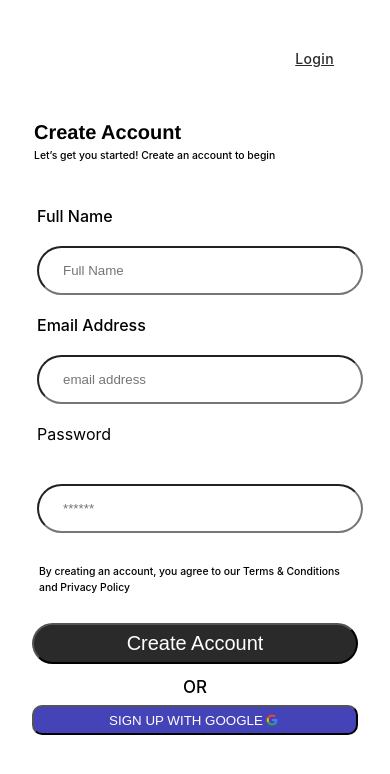
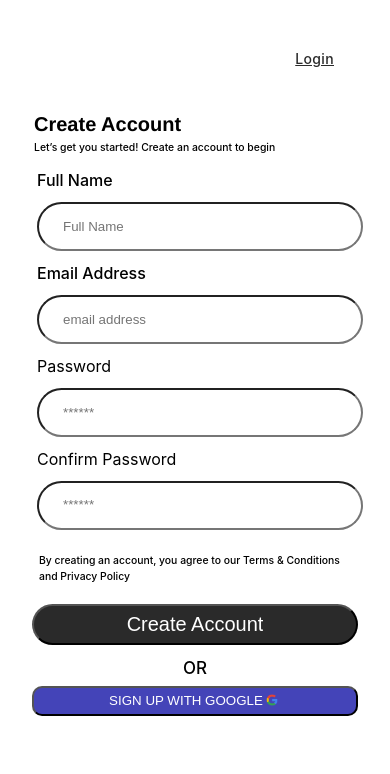
Before and after one commit to Team-xyzdev/iSELL, a React (Create React App) app: page /register in a window 390 px wide. Shown: the top 774 px of the page. Built offline with nearby package versions, Linux system fonts and the light colour scheme.

Commit message:
adding firebase signup 💳

```diff
--- a/src/Components/Register/Register.tsx
+++ b/src/Components/Register/Register.tsx
@@ -4,6 +4,7 @@
 //import relevant firebase module
 import {
   signInWithGooglePopup,
+  createAuthUserWithEmailAndPassword,
   createUserDocumentFromAuth,
   checkverification
 } from '../../firebase/firebase.utils';
@@ -27,6 +28,9 @@ const Register = () => {
     password: "",
     confirm_password : ""
   });
+
+  // getting values for each
+  const{username, email, password, confirm_password} = values;
 
   // initial states
   const [errors, setErrors] = useState({});
@@ -54,8 +58,25 @@ const Register = () => {
   };
 
   // handle form submit
-  const handleSubmit = (e: React.FormEvent<HTMLFormElement>) => {
+  const handleSubmit = async (e: React.FormEvent<HTMLFormElement>) => {
     e.preventDefault();
+    if (password !== confirm_password) {
+      alert('passwords do not match');
+      return;
+    }
+// create user
+   try {
+    const {user} :any["user"]= await createAuthUserWithEmailAndPassword(
+      email,
+      password
+    );
+
+    console.log(user, 'user');
+   }
+   catch(error) {
+
+   }
+
     setErrors(validateInfo(values));
     setIsSubmitting(true);
   };
@@ -64,7 +85,7 @@ const Register = () => {
   useEffect(() => {
     if (Object.keys(errors).length === 0 && isSubmitting) {
       // if no error is found
-      console.log(values);
+      console.log(values, 'values');
     }
     // eslint-disable-next-line
   }, [errors]);
@@ -145,6 +166,21 @@ const Register = () => {
                         </div>
                       </div>
                     </div>
+                    <div className="f-12">
+                      <label>Confirm Password</label>
+                      <div>
+                        <div className="f-121">
+                          <input
+                            id="password"
+                            type="password"
+                            placeholder="******"
+                            name="confirm_password"
+                            value={values.confirm_password}
+                            onChange={handleChange}
+                          />
+                        </div>
+                      </div>
+                    </div>
                   </div>
                   <div className="f-2">
                     <p>
--- a/src/Components/Register/register.css
+++ b/src/Components/Register/register.css
@@ -103,7 +103,7 @@ button {
   color: #2a2a2a;
 }
 .reg-213 div {
-  padding-top: 1rem;
+  padding-top: 0rem;
   margin-top: 0.75rem;
   width: 100%;
   max-width: 32rem;
@@ -163,7 +163,7 @@ textarea {
   line-height: 120%;
   padding-left: 1.5rem;
   padding-right: 1.5rem;
-  padding-top: 0.9rem;
+  padding-top: 0rem;
   padding-bottom: 0.9rem;
   width: 100%;
   border-radius: 2rem;
@@ -223,7 +223,7 @@ textarea {
     height: 100%;
   }
   .reg-213 div {
-    padding-top: 0.5rem;
+    padding-top: 0rem;
     width: 100%;
     max-width: 32rem;
   }
--- a/src/firebase/firebase.utils.ts
+++ b/src/firebase/firebase.utils.ts
@@ -42,8 +42,8 @@ export const auth = getAuth();
 export const signInWithGooglePopup = () =>
   signInWithPopup(auth, googleProvider);
 
-// export const signInWithGoogleRedirect = () =>
-//   signInWithRedirect(auth, googleProvider);
+export const signInWithGoogleRedirect = () =>
+  signInWithRedirect(auth, googleProvider);
 
 // firestore
 export const db = getFirestore();
@@ -60,7 +60,7 @@ export const createUserDocumentFromAuth = async (
   const userSnapshot = await getDoc(userDocRef);
 
   if (!userSnapshot.exists()) {
-    const { displayName , email } : any= userAuth;
+    const { displayName , email } : any = userAuth;
     const createdAt: Date = new Date();
     const verification : boolean = false;
 
@@ -94,11 +94,11 @@ export const checkverification = async (uid: string) => {
 
 
 
-// export const createAuthUserWithEmailAndPassword = async (email : string, password : string) => {
-//   if (!email || !password) return;
+export const createAuthUserWithEmailAndPassword = async (email : string, password : string) => {
+  if (!email || !password) return;
 
-//   return await createUserWithEmailAndPassword(auth, email , password);
-// };
+  return await createUserWithEmailAndPassword(auth, email , password);
+};
 
 export const signInAuthUserWithEmailAndPassword = async (email : string, password : string) => {
   if (!email || !password) return;
```
